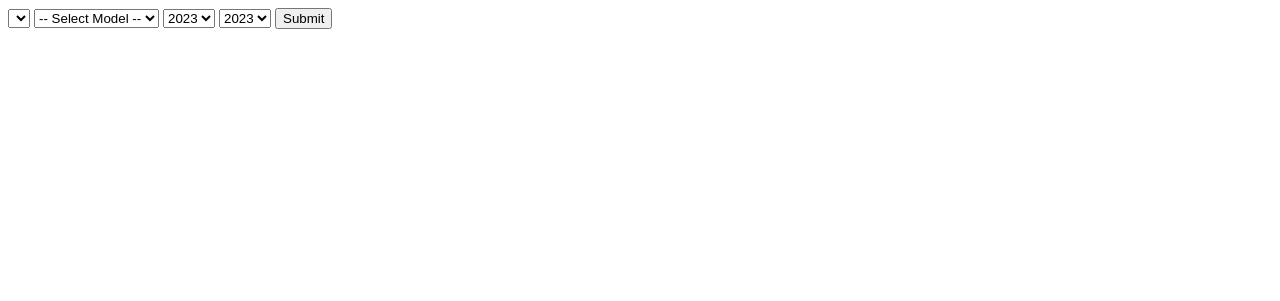
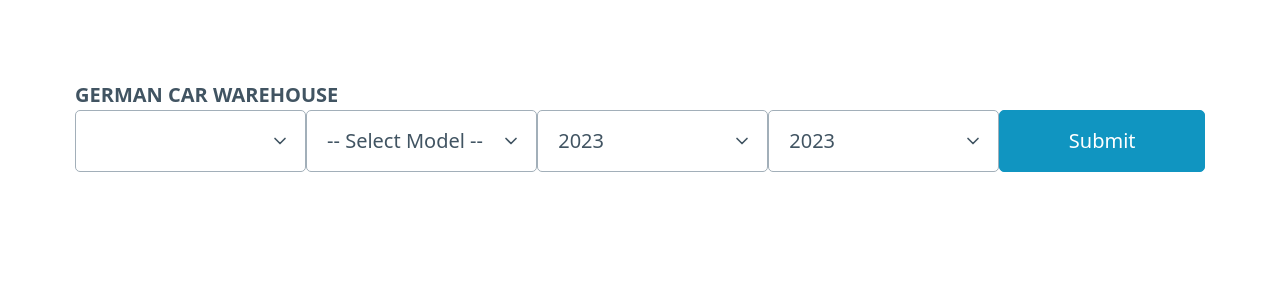
Before and after one commit to AkinoJoey/car_information_portal, a Django app: page /car_form/ in a window 1280 px wide. Shown: the top 301 px of the page. Run offline with Django 4.2, Linux system fonts and the light colour scheme; lists and menus that the app fills with data are empty.

Commit message:
headerまで作成

```diff
--- a/car_information_portal/search_cars/forms.py
+++ b/car_information_portal/search_cars/forms.py
@@ -12,7 +12,10 @@ def get_car_makes():
     headers = {'User-Agent': 'Chrome/114.0'}
     response = requests.get('https://www.carqueryapi.com/api/0.3/?&cmd=getMakes',headers=headers)
     makes = response.json()['Makes']
-    choices = [(make['make_id'], make['make_display']) for make in makes]
+    choices = []
+    for make in makes:
+        if make['make_country'] == 'Germany':
+            choices.append((make['make_id'],make['make_display']))
     return choices
 
 def create_car_models(makeId):
--- a/car_information_portal/search_cars/static/js/car.js
+++ b/car_information_portal/search_cars/static/search_cars/car.js
@@ -1,5 +1,3 @@
-// static/js/car.js
-
 document.addEventListener("DOMContentLoaded", function () {
     const makerDropdown = document.getElementById("make");
     const modelDropdown = document.getElementById("model");
--- /dev/null
+++ b/car_information_portal/search_cars/static/search_cars/style.css
@@ -0,0 +1,4 @@
+form {
+    display: flex;
+    flex-direction: row;
+}
--- a/car_information_portal/search_cars/templates/base.html
+++ b/car_information_portal/search_cars/templates/base.html
@@ -1,8 +1,11 @@
+{% load static %}
 <!DOCTYPE html>
-<html>
-
+<html lang="en">
     <head>
-
+        <meta charset="utf-8" />
+        <meta name="viewport" content="width=device-width, initial-scale=1" />
+        <link rel="stylesheet" href="{% static 'search_cars/style.css' %}">
+        <link rel="stylesheet" href="https://cdn.jsdelivr.net/npm/@picocss/pico@1/css/pico.min.css">
     </head>
 
     <body>
--- a/car_information_portal/search_cars/templates/car_form.html
+++ b/car_information_portal/search_cars/templates/car_form.html
@@ -2,15 +2,18 @@
 {% load static %}
 
 {% block content %}
-<script src="{% static 'js/car.js' %}"></script>
+<script src="{% static 'search_cars/car.js' %}"></script>
+<header class="container">
+    <strong>GERMAN CAR WAREHOUSE</strong>
     <form method="post">
-    {% csrf_token %}
         {{ form.make }}
-    <select id="model", name="model">
+        <select id="model" , name="model">
             <option label="-- Select Model --"></option>
         </select>
         {{ form.begin_year}}
         {{ form.end_year}}
         <button type="submit">Submit</button>
     </form>
+</header>
+
 {% endblock %}
--- a/car_information_portal/search_cars/urls.py
+++ b/car_information_portal/search_cars/urls.py
@@ -7,5 +7,4 @@ urlpatterns = [
     path('testing/', views.testing, name="testing"),
     path('car_form/',views.car_form, name="car_form"),
     path('get-car-models',views.get_car_models, name='get-car-models'),
-    path('your_backend_view',views.your_backend_view, name='your_backend_view')
 ]
--- a/car_information_portal/search_cars/views.py
+++ b/car_information_portal/search_cars/views.py
@@ -11,19 +11,6 @@ from django.http import JsonResponse
 from django.views.decorators.csrf import csrf_exempt
 import json
 
-@csrf_exempt
-def your_backend_view(request):
-    if request.method == 'POST':
-        # JSONデータを受け取る
-        json_data = json.loads(request.body)
-
-        # JSONデータの処理などを行う
-
-        # JSONレスポンスを作成して送信する
-        response_data = {'message': 'Data received successfully'}
-        return JsonResponse(response_data)
-
-
 # Create your views here.
 def index(request):
     return HttpResponse("this is a index page.")
@@ -36,7 +23,6 @@ def get_car_models(request):
     if request.method == "POST":
         data = json.loads(request.body)
         models = create_car_models(data["makeId"])
-        print(JsonResponse(models,safe=False))
         return JsonResponse(models,safe=False)
 
 def car_form(request):
```
Also changed, not shown: 1 other file. Lines whose indentation alone changed are shown as unchanged.
